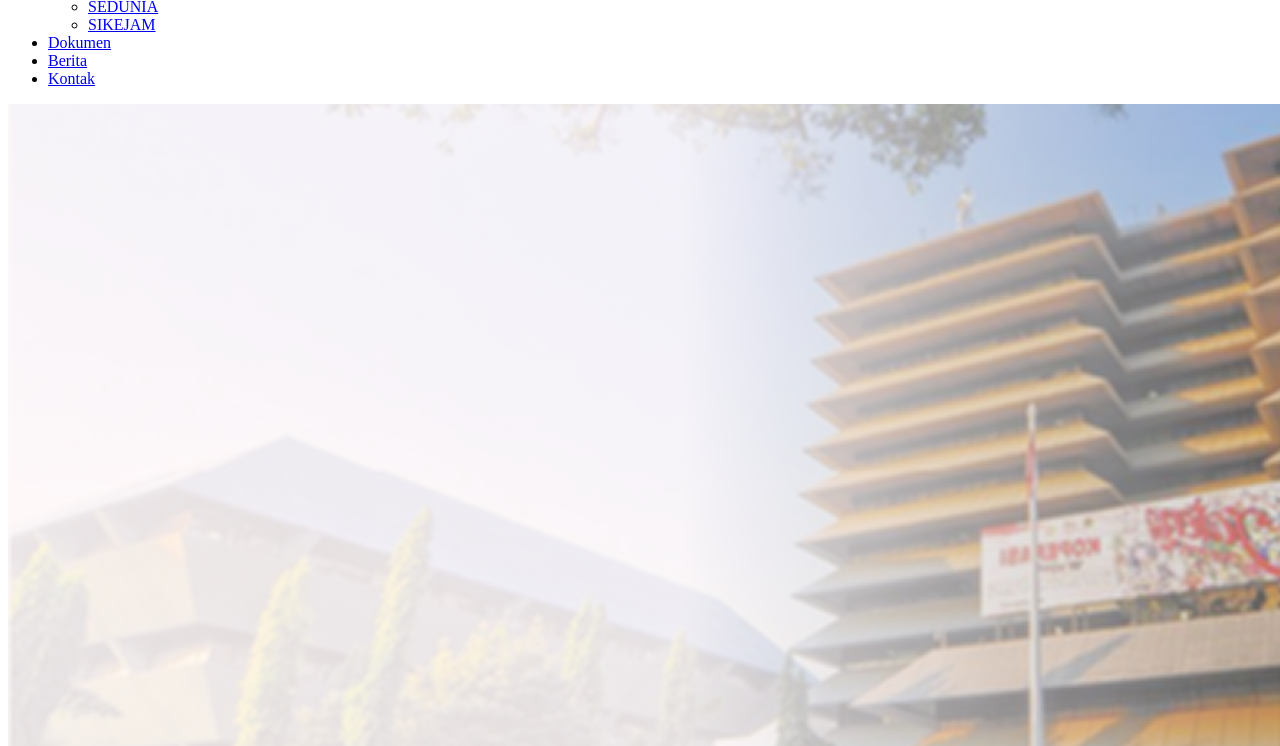
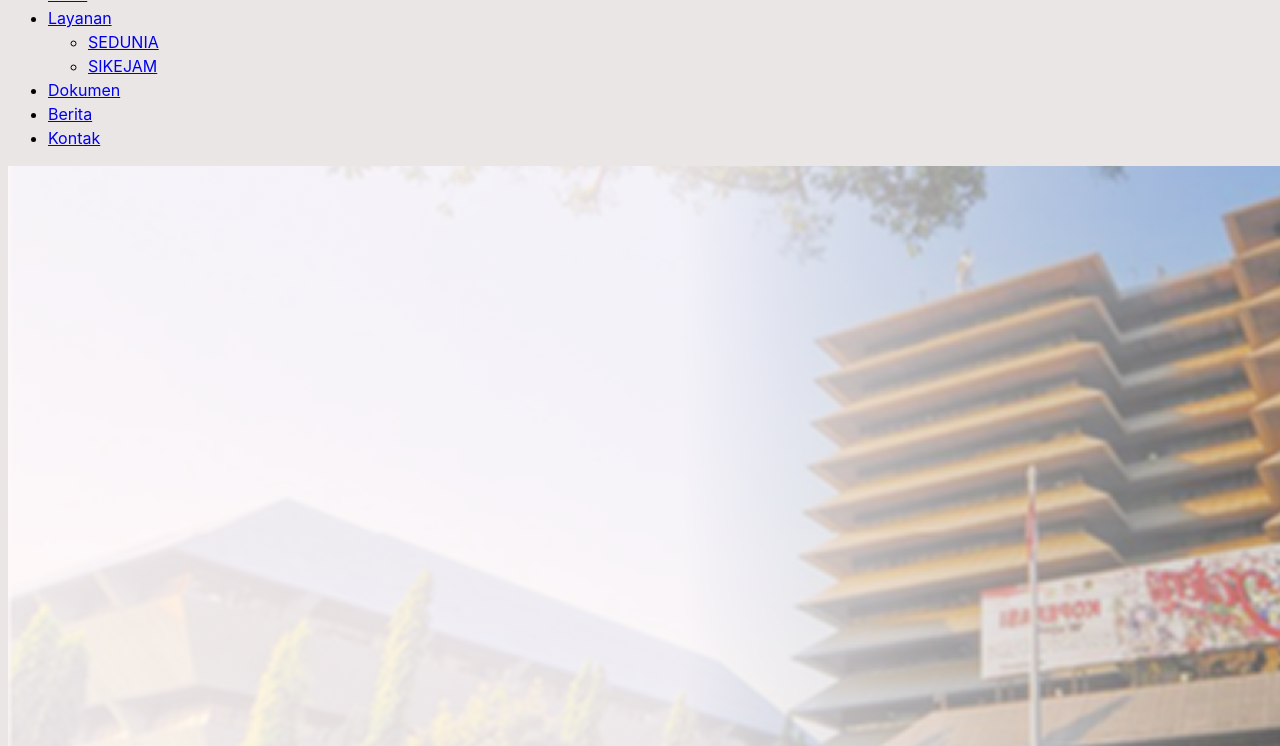
Before and after one commit to daniarayya/re-design, a plain HTML site: page kontak-masukan.html in a window 1280 px wide. Shown: the part 444-1190 px from the top of the page. Drawn offline with Linux system fonts and the light colour scheme.

Commit message:
Memulai pengerjaan styling css

```diff
--- a/konten-masukan.css
+++ b/konten-masukan.css
@@ -1 +1,9 @@
-/* Test */
+*{
+    box-sizing: border-box;
+    font-family: 'Inter', sans-serif;
+}
+
+body{
+    background-color: #ebe6e6;
+    line-height: 1.5;
+}
```
